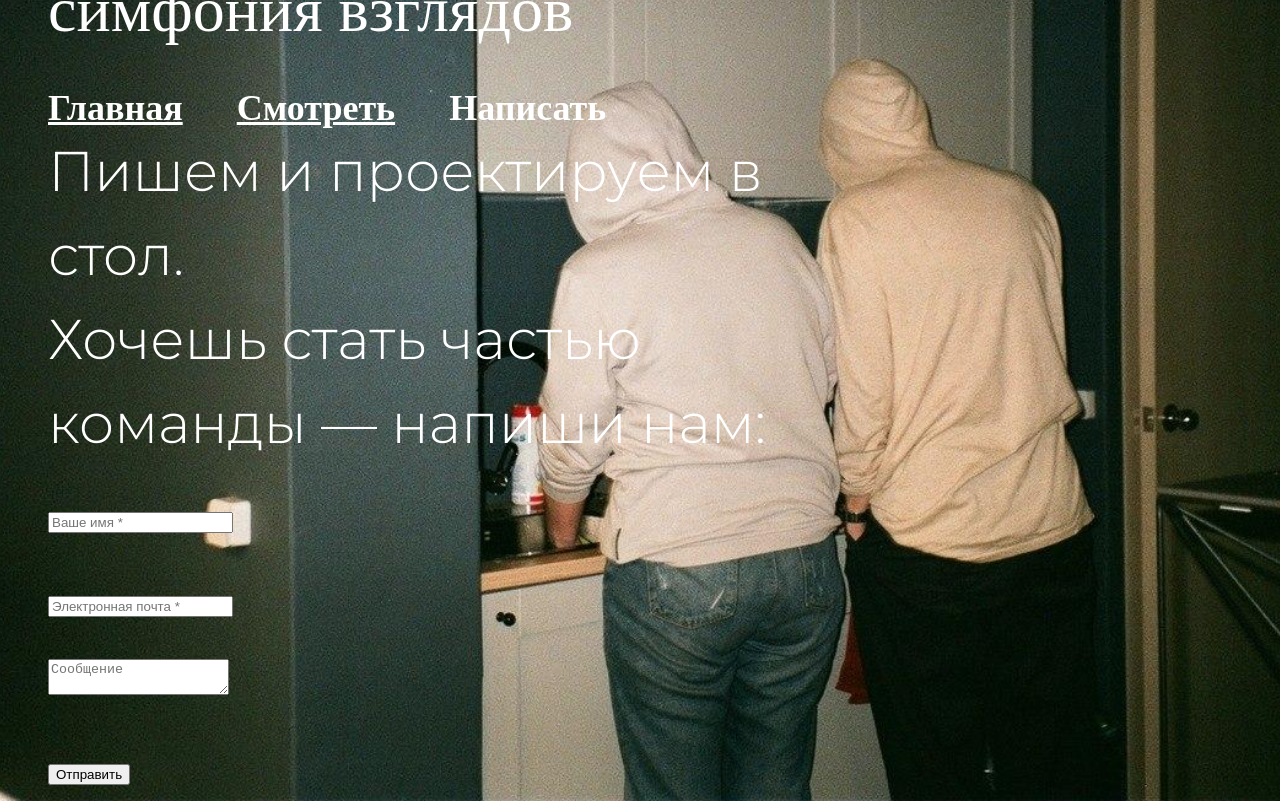
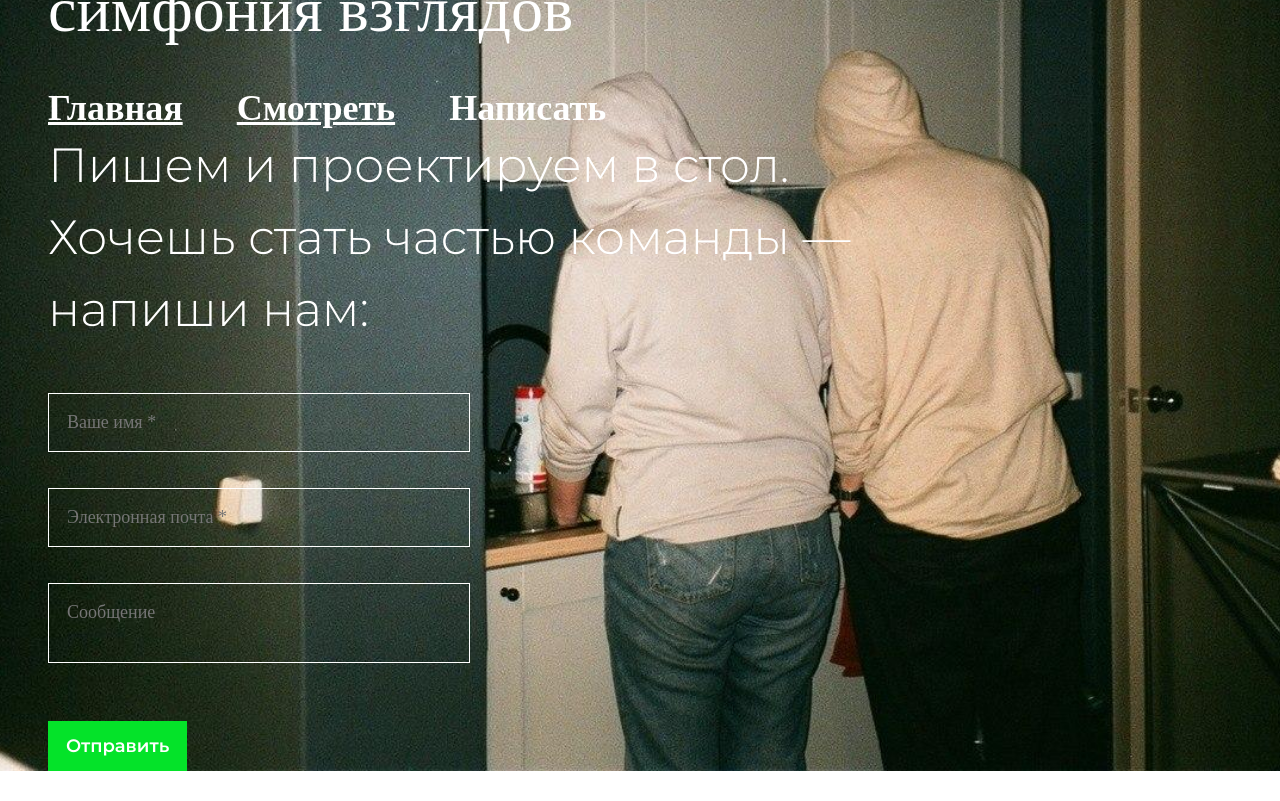
Before and after one commit to rominmx/luckydaybureau, a Vue app: page /write in a window 1280 px wide. Shown: the part 240-1041 px from the top of the page. After the commit the page ends 1011 px from the top, so only its background shows below. Built offline with nearby package versions, Linux system fonts and the light colour scheme; a web font is replaced by a local one.

Commit message:
Update form styles

```diff
--- a/src/components/Banner.vue
+++ b/src/components/Banner.vue
@@ -27,7 +27,7 @@ export default {
   margin-top: 0;
   margin-bottom: 0;
   color: #fff;
-  font-size: 56px;
+  font-size: 48px;
   line-height: 1.5;
   font-weight: 300;
 
--- a/src/views/Write.vue
+++ b/src/views/Write.vue
@@ -9,6 +9,7 @@
       data-netlify="true"
       data-netlify-honeypot="bot-field"
       enctype="application/x-www-form-urlencoded"
+      :class="$style.form"
       @submit.prevent="handleSubmit"
     >
       <input type="hidden" name="form-name" value="contacts" />
@@ -18,6 +19,7 @@
           name="name"
           v-model="formData.name"
           placeholder="Ваше имя *"
+          :class="$style.input"
         />
       </div>
       <div>
@@ -26,6 +28,7 @@
           name="email"
           v-model="formData.email"
           placeholder="Электронная почта *"
+          :class="$style.input"
         >
       </div>
       <div>
@@ -33,11 +36,13 @@
           name="message"
           v-model="formData.message"
           placeholder="Сообщение"
+          :class="[$style.input, $style.textarea]"
         />
       </div>
       <input
         type="submit"
         value="Отправить"
+        :class="$style.button"
       />
       <div v-if="success">Сообщение отправлено!</div>
     </form>
@@ -97,9 +102,53 @@ export default {
 };
 </script>
 
-<style module>
-.container {
-  padding-left: var(--padding);
-  padding-right: var(--padding);
+<style lang="scss" module>
+@import '../stylesheets/mixins';
+
+.form {
+  margin-top: 1em;
+}
+
+.input {
+  background-color: transparent;
+  color: #fff;
+  font-family: var(--font-custom);
+  font-weight: 400;
+  font-size: 18px;
+  border: 1px solid #fff;
+  border-radius: 0;
+  outline: none;
+  padding: 1em;
+  width: 50%;
+  display: block;
+  margin-bottom: 2em;
+  box-sizing: border-box;
+
+  @include mobile {
+    width: 100%;
+    font-size: 16px;
+  }
+}
+
+.textarea {
+  resize: none;
+  min-height: 4em;
+}
+
+.button {
+  font-family: var(--font-custom);
+  font-weight: 600;
+  border: none;
+  color: #fff;
+  font-size: 18px;
+  padding: .8em 1em;
+  background-color: var(--color-green);
+  box-sizing: border-box;
+  cursor: pointer;
+
+  @include mobile {
+    width: 100%;
+    font-size: 16px;
+  }
 }
 </style>
```
